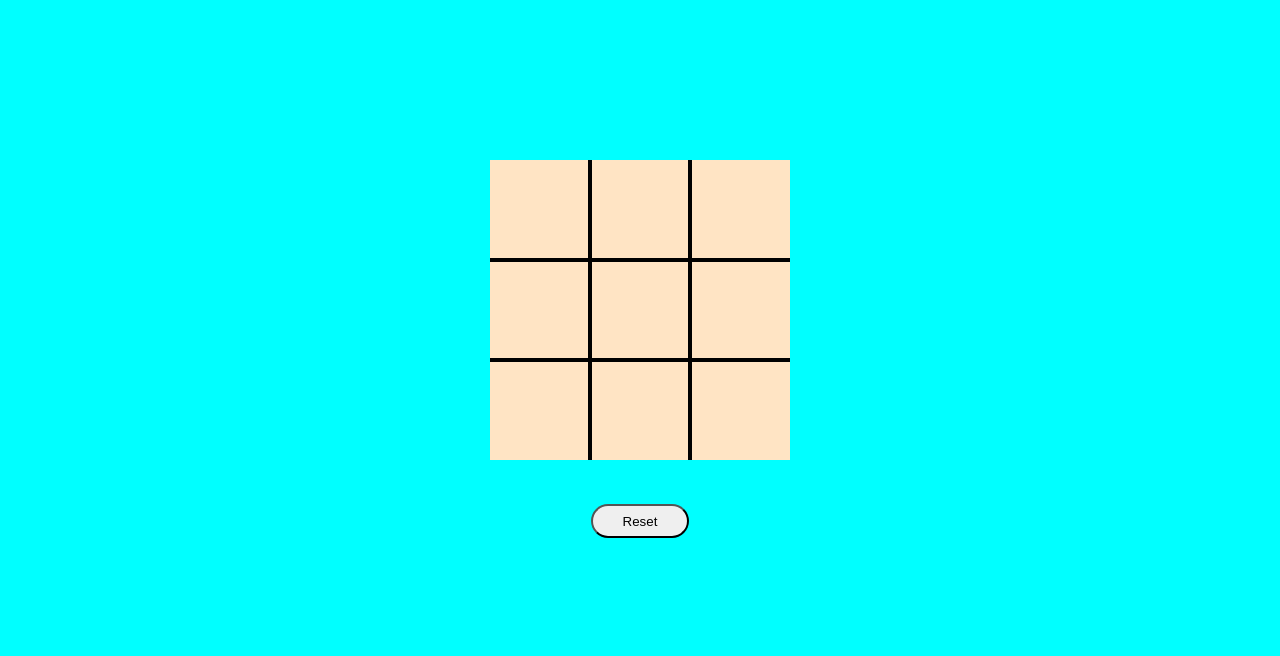
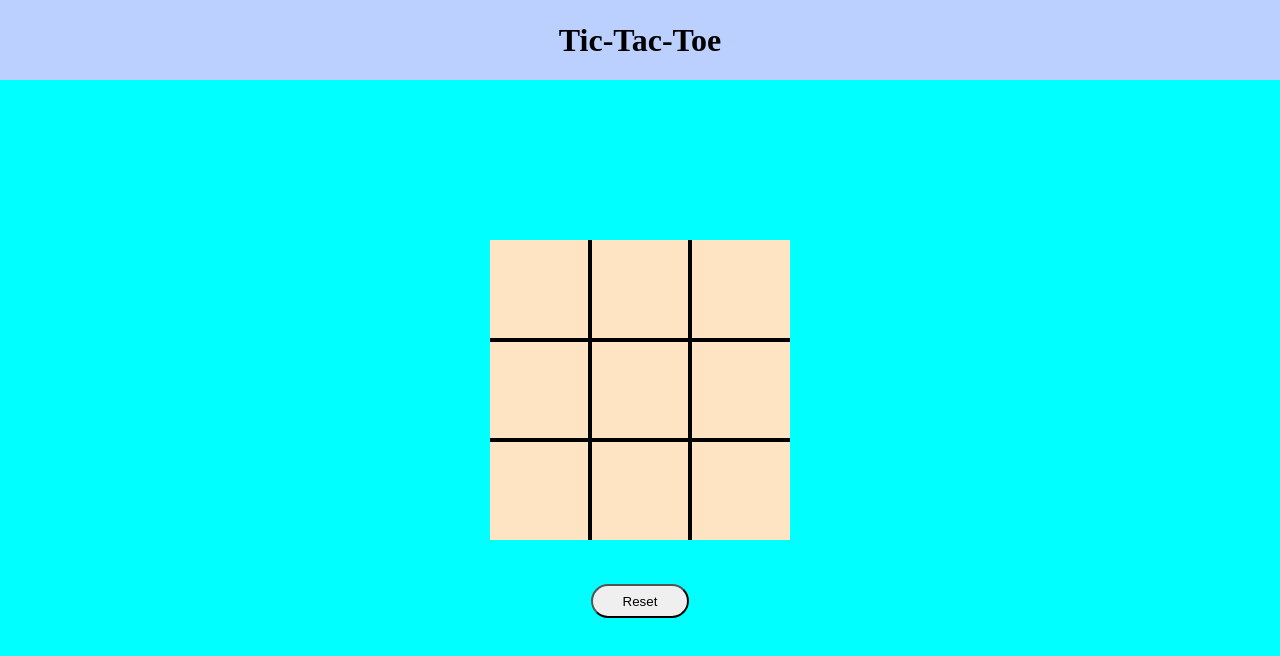
Before and after one commit to manishk1109/tiktactoe, a plain HTML site: page index.html in a window 1280 px wide. Drawn offline with Linux system fonts and the light colour scheme.

Commit message:
Add files via upload

```diff
--- a/index.html
+++ b/index.html
@@ -7,6 +7,9 @@
     <link rel="stylesheet" href="style.css">
 </head>
 <body>
+    <div class="header">
+        <h1>Tic-Tac-Toe</h1>
+    </div>
 
     <div class="winnerMsz">
         <div class="result">
--- a/style.css
+++ b/style.css
@@ -7,6 +7,16 @@
 
 body{
     background-color: aqua;
+}
+
+.header{
+    height: 10vh;
+    text-align: center;
+    background-color: #bbd0ff;
+    display: flex;
+    align-items: center;
+    justify-content: center;
+
 }
 
 .winnerMsz{
```
